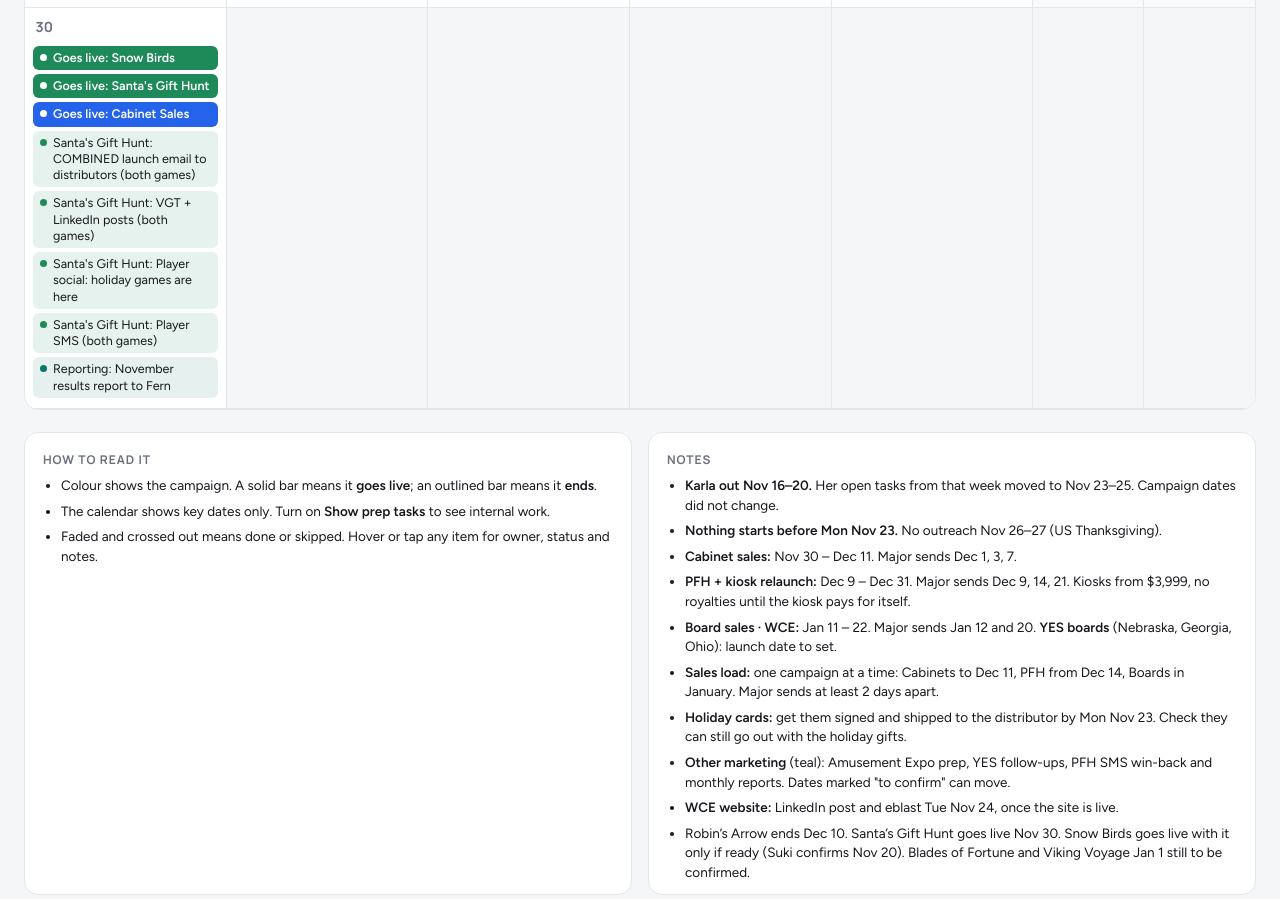
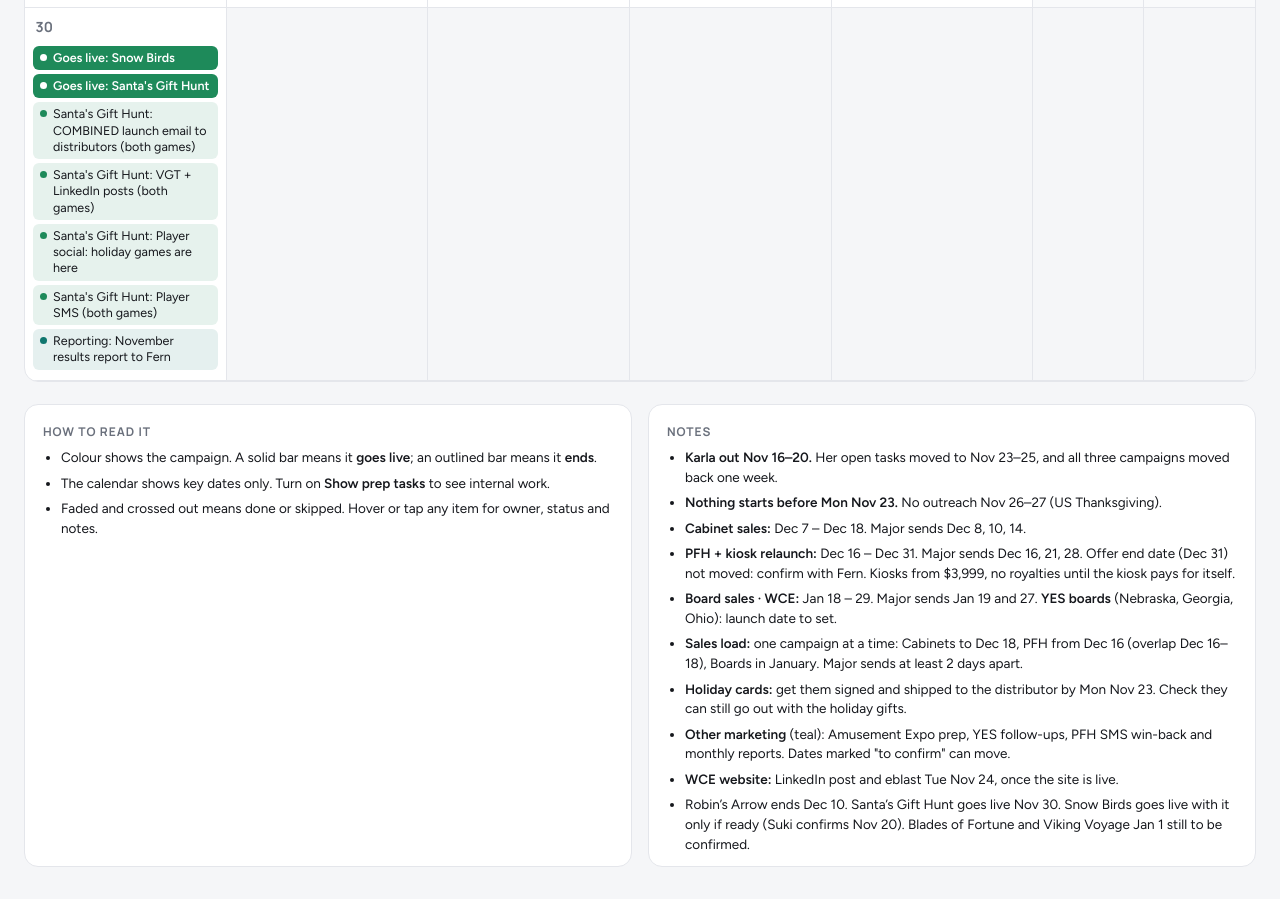
Before and after one commit to karlamariapena-cyber/campaign-calendar, a plain HTML site: page index.html in a window 1280 px wide. Shown: the part 1793-2692 px from the top of the page. Drawn offline with Linux system fonts and the light colour scheme.

Commit message:
Push Cabinets, PFH and Boards campaigns back one week
Co-Authored-By: Claude Opus 5.5 <noreply@anthropic.com>
Claude-Session: https://claude.ai/code/session_01M1C4Zma1pcZfMSHpz28MNk

```diff
--- a/index.html
+++ b/index.html
@@ -137,12 +137,12 @@ button:focus-visible{outline:2px solid var(--accent);outline-offset:2px}
   <div class="panel">
    <h3>Notes</h3>
    <ul class="small">
-    <li><b>Karla out Nov 16–20.</b> Her open tasks from that week moved to Nov 23–25. Campaign dates did not change.</li>
+    <li><b>Karla out Nov 16–20.</b> Her open tasks moved to Nov 23–25, and all three campaigns moved back one week.</li>
     <li><b>Nothing starts before Mon Nov 23.</b> No outreach Nov 26–27 (US Thanksgiving).</li>
-    <li><b>Cabinet sales:</b> Nov 30 – Dec 11. Major sends Dec 1, 3, 7.</li>
-    <li><b>PFH + kiosk relaunch:</b> Dec 9 – Dec 31. Major sends Dec 9, 14, 21. Kiosks from $3,999, no royalties until the kiosk pays for itself.</li>
-    <li><b>Board sales · WCE:</b> Jan 11 – 22. Major sends Jan 12 and 20. <b>YES boards</b> (Nebraska, Georgia, Ohio): launch date to set.</li>
-    <li><b>Sales load:</b> one campaign at a time: Cabinets to Dec 11, PFH from Dec 14, Boards in January. Major sends at least 2 days apart.</li>
+    <li><b>Cabinet sales:</b> Dec 7 – Dec 18. Major sends Dec 8, 10, 14.</li>
+    <li><b>PFH + kiosk relaunch:</b> Dec 16 – Dec 31. Major sends Dec 16, 21, 28. Offer end date (Dec 31) not moved: confirm with Fern. Kiosks from $3,999, no royalties until the kiosk pays for itself.</li>
+    <li><b>Board sales · WCE:</b> Jan 18 – 29. Major sends Jan 19 and 27. <b>YES boards</b> (Nebraska, Georgia, Ohio): launch date to set.</li>
+    <li><b>Sales load:</b> one campaign at a time: Cabinets to Dec 18, PFH from Dec 16 (overlap Dec 16–18), Boards in January. Major sends at least 2 days apart.</li>
     <li><b>Holiday cards:</b> get them signed and shipped to the distributor by Mon Nov 23. Check they can still go out with the holiday gifts.</li>
     <li><b>Other marketing</b> (teal): Amusement Expo prep, YES follow-ups, PFH SMS win-back and monthly reports. Dates marked "to confirm" can move.</li>
     <li><b>WCE website:</b> LinkedIn post and eblast Tue Nov 24, once the site is live.</li>
@@ -212,28 +212,28 @@ N("2026-12-21","Viking Voyage","Sales sheet (PDF) + assets","Internal",""),
 N("2026-12-21","Viking Voyage","Sales email to operators & distributors","Distributors","","","Send before the holiday break"),
 N("2027-01-01","Blades of Fortune","GAME LIVE","—","","Milestone"),
 N("2027-01-01","Viking Voyage","GAME LIVE","—","","Milestone"),
-N("2027-01-08","Santa's Gift Hunt","Last chance: email to distributors (both games)","Distributors","Karla","","Moved from Jan 12 to stay clear of the Boards eblast"),
+N("2027-01-12","Santa's Gift Hunt","Last chance: email to distributors (both games)","Distributors","Karla"),
 N("2027-01-15","Santa's Gift Hunt","GAME ENDS","—","","Milestone"),
 N("2027-01-15","Snow Birds","GAME ENDS","—","","Milestone"),
 // PFH + Kiosk Relaunch (Campaign 1) - dates from "Sales & Marketing Campaigns" deck, Nov 19
 N("2026-11-13","PFH Kiosk","Distributor list: new vs. existing (past + current)","Internal","Suki","In progress","Same billing list Michael asked Suki for"),
 N("2026-11-13","PFH Kiosk","Confirm offer terms: $3,999 + royalty waiver","Internal","Greg / Fern","Done"),
-N("2026-11-25","PFH Kiosk","Pick the mailer, confirm print lead time, pull distributor mailing list","Internal","Marketing","","Moved from Nov 16. Mailer must land Dec 15"),
+N("2026-11-25","PFH Kiosk","Pick the mailer, confirm print lead time, pull distributor mailing list","Internal","Marketing","","Moved from Nov 16. Mailer must land Dec 22"),
 N("2026-11-16","PFH Kiosk","Demo video + screenshots of new PFH","Internal","Amer"),
-N("2026-11-25","PFH Kiosk","Build new-distributor list (Baniella + Premieros)","Internal","Marketing","","Moved from Nov 20. Sales cleans it Nov 30"),
-N("2026-11-30","PFH Kiosk","Clean new-distributor list (remove existing customers)","Internal","Sales"),
-N("2026-12-01","PFH Kiosk","New distributors: LinkedIn connection requests (Dec 1–2)","Distributors","Sales reps"),
-N("2026-12-04","PFH Kiosk","Match inactive kiosks to distributors","Internal","Sales","","Analytics/Ops provides the kiosk activity data"),
-N("2026-12-09","PFH Kiosk","CAMPAIGN LIVE","—","","Milestone"),
-N("2026-12-09","PFH Kiosk","Major send 1: launch eblast with full offer + intro email to new distributors","Distributors","Marketing","","Lead with the bigger phone-time bonus"),
-N("2026-12-14","PFH Kiosk","Major send 2: eblast","Distributors","Marketing"),
-N("2026-12-14","PFH Kiosk","Sales: demos and orders (Dec 14–23)","Distributors","Sales reps"),
-N("2026-12-15","PFH Kiosk","Mailer lands + reactivation calls (Dec 15–16)","Distributors","Marketing / Sales reps","","Call script: PFH is rebuilt"),
-N("2026-12-17","PFH Kiosk","Sales: follow-up email","Distributors","Sales reps"),
-N("2026-12-21","PFH Kiosk","Major send 3: last-chance eblast, offer ends Dec 31","Distributors","Marketing"),
-N("2026-12-21","PFH Kiosk","Sales: final calls (Dec 21–23)","Distributors","Sales reps"),
+N("2026-11-25","PFH Kiosk","Build new-distributor list (Baniella + Premieros)","Internal","Marketing","","Moved from Nov 20. Sales cleans it Dec 7"),
+N("2026-12-07","PFH Kiosk","Clean new-distributor list (remove existing customers)","Internal","Sales"),
+N("2026-12-08","PFH Kiosk","New distributors: LinkedIn connection requests (Dec 8–9)","Distributors","Sales reps"),
+N("2026-12-11","PFH Kiosk","Match inactive kiosks to distributors","Internal","Sales","","Analytics/Ops provides the kiosk activity data"),
+N("2026-12-16","PFH Kiosk","CAMPAIGN LIVE","—","","Milestone"),
+N("2026-12-16","PFH Kiosk","Major send 1: launch eblast with full offer + intro email to new distributors","Distributors","Marketing","","Lead with the bigger phone-time bonus"),
+N("2026-12-21","PFH Kiosk","Major send 2: eblast","Distributors","Marketing"),
+N("2026-12-21","PFH Kiosk","Sales: demos and orders (Dec 21–30)","Distributors","Sales reps"),
+N("2026-12-22","PFH Kiosk","Mailer lands + reactivation calls (Dec 22–23)","Distributors","Marketing / Sales reps","","Call script: PFH is rebuilt"),
+N("2026-12-23","PFH Kiosk","Sales: follow-up email","Distributors","Sales reps","","Moved up a day for Christmas Eve"),
+N("2026-12-28","PFH Kiosk","Major send 3: last-chance eblast, offer ends Dec 31","Distributors","Marketing"),
+N("2026-12-28","PFH Kiosk","Sales: final calls (Dec 28–30)","Distributors","Sales reps"),
 N("2026-12-31","PFH Kiosk","OFFER ENDS","—","","Milestone"),
-N("2027-01-04","PFH Kiosk","Results: kiosks reactivated, kiosks sold, new distributors","Internal","Karla / Faran"),
+N("2027-01-11","PFH Kiosk","Results: kiosks reactivated, kiosks sold, new distributors","Internal","Karla / Faran"),
 // Holiday cards
 N("2026-11-23","Holiday Cards","DEADLINE: cards signed and shipped to the distributor","Office","Karla","","Moved from Nov 20. Check with the distributor that they can still go out with the holiday gifts"),
 // Other marketing (added Nov 13)
@@ -253,29 +253,29 @@ N("2026-11-24","WCE Website","Eblast: tour the new WCE website","Distributors","
 // Cabinet Inventory Sales (Campaign 3) - Nov 30 to Dec 11
 N("2026-11-23","Cabinet Sales","Confirm pricing, stock and end date","Internal","Fern / Karla","","Moved from Nov 12"),
 N("2026-11-13","Cabinet Sales","Pick featured games per cabinet type","Internal","Fern / Sales"),
-N("2026-11-24","Cabinet Sales","Customer list due (vertical only / horizontal only / both)","Internal","Sales"),
-N("2026-11-25","Cabinet Sales","Build eblasts + test sends","Internal","Karla"),
-N("2026-11-30","Cabinet Sales","CAMPAIGN LIVE","—","","Milestone"),
-N("2026-12-01","Cabinet Sales","Major send 1: eblast","Distributors","Karla"),
-N("2026-12-02","Cabinet Sales","Sales: call everyone who clicked","Distributors","Sales reps"),
-N("2026-12-03","Cabinet Sales","Major send 2: eblast","Distributors","Karla"),
-N("2026-12-04","Cabinet Sales","Sales: call clickers + personal email","Distributors","Sales reps"),
-N("2026-12-07","Cabinet Sales","Major send 3: eblast","Distributors","Karla"),
-N("2026-12-08","Cabinet Sales","Sales: calls + email (Dec 8–9)","Distributors","Sales reps"),
-N("2026-12-10","Cabinet Sales","Sales: last calls","Distributors","Sales reps"),
-N("2026-12-11","Cabinet Sales","Sales: final email","Distributors","Sales reps"),
-N("2026-12-11","Cabinet Sales","CAMPAIGN ENDS","—","","Milestone"),
-N("2026-12-14","Cabinet Sales","Results + wrap-up","Internal","Karla / Faran"),
+N("2026-12-01","Cabinet Sales","Customer list due (vertical only / horizontal only / both)","Internal","Sales"),
+N("2026-12-02","Cabinet Sales","Build eblasts + test sends","Internal","Karla"),
+N("2026-12-07","Cabinet Sales","CAMPAIGN LIVE","—","","Milestone"),
+N("2026-12-08","Cabinet Sales","Major send 1: eblast","Distributors","Karla"),
+N("2026-12-09","Cabinet Sales","Sales: call everyone who clicked","Distributors","Sales reps"),
+N("2026-12-10","Cabinet Sales","Major send 2: eblast","Distributors","Karla"),
+N("2026-12-11","Cabinet Sales","Sales: call clickers + personal email","Distributors","Sales reps"),
+N("2026-12-14","Cabinet Sales","Major send 3: eblast","Distributors","Karla"),
+N("2026-12-15","Cabinet Sales","Sales: calls + email (Dec 15–16)","Distributors","Sales reps"),
+N("2026-12-17","Cabinet Sales","Sales: last calls","Distributors","Sales reps"),
+N("2026-12-18","Cabinet Sales","Sales: final email","Distributors","Sales reps"),
+N("2026-12-18","Cabinet Sales","CAMPAIGN ENDS","—","","Milestone"),
+N("2026-12-21","Cabinet Sales","Results + wrap-up","Internal","Karla / Faran"),
 // Board Sales - WCE (Campaign 2) - Jan 11 to 22. YES dates to set.
-N("2027-01-05","Board Sales","Customer lists ready: Groups A, B, C","Internal","Sales"),
-N("2027-01-11","Board Sales","CAMPAIGN LIVE","—","","Milestone"),
-N("2027-01-12","Board Sales","Major send 1: eblast to Groups A/B/C","Distributors","Karla"),
-N("2027-01-13","Board Sales","Sales: call everyone who clicked","Distributors","Sales reps"),
-N("2027-01-14","Board Sales","Sales: personal email","Distributors","Sales reps"),
-N("2027-01-19","Board Sales","Sales: calls + email (Jan 19–20)","Distributors","Sales reps"),
-N("2027-01-20","Board Sales","Major send 2: eblast","Distributors","Karla"),
-N("2027-01-22","Board Sales","Sales: final email","Distributors","Sales reps"),
-N("2027-01-22","Board Sales","CAMPAIGN ENDS","—","","Milestone")
+N("2027-01-12","Board Sales","Customer lists ready: Groups A, B, C","Internal","Sales"),
+N("2027-01-18","Board Sales","CAMPAIGN LIVE","—","","Milestone"),
+N("2027-01-19","Board Sales","Major send 1: eblast to Groups A/B/C","Distributors","Karla"),
+N("2027-01-20","Board Sales","Sales: call everyone who clicked","Distributors","Sales reps"),
+N("2027-01-21","Board Sales","Sales: personal email","Distributors","Sales reps"),
+N("2027-01-26","Board Sales","Sales: calls + email (Jan 26–27)","Distributors","Sales reps"),
+N("2027-01-27","Board Sales","Major send 2: eblast","Distributors","Karla"),
+N("2027-01-29","Board Sales","Sales: final email","Distributors","Sales reps"),
+N("2027-01-29","Board Sales","CAMPAIGN ENDS","—","","Milestone")
 ];
 
 const TYPE={"Cabinet Sales":"cab","Board Sales":"board","PFH Kiosk":"pfh","Holiday Cards":"hol","Holiday":"hol","Planning":"plan","Amusement Expo 2027":"plan","YES":"plan","Reporting":"plan","PFH Players":"plan","WCE Website":"plan","WCE Website":"plan"};
```
